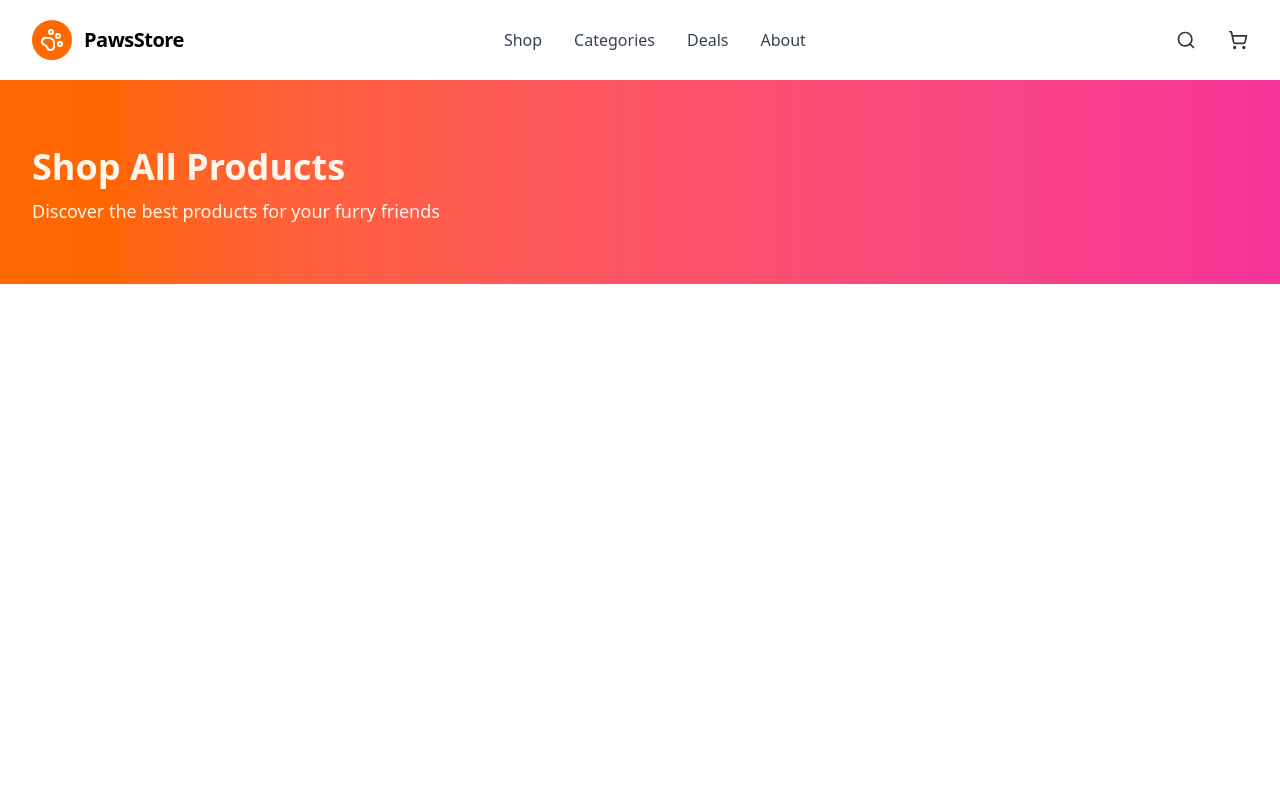
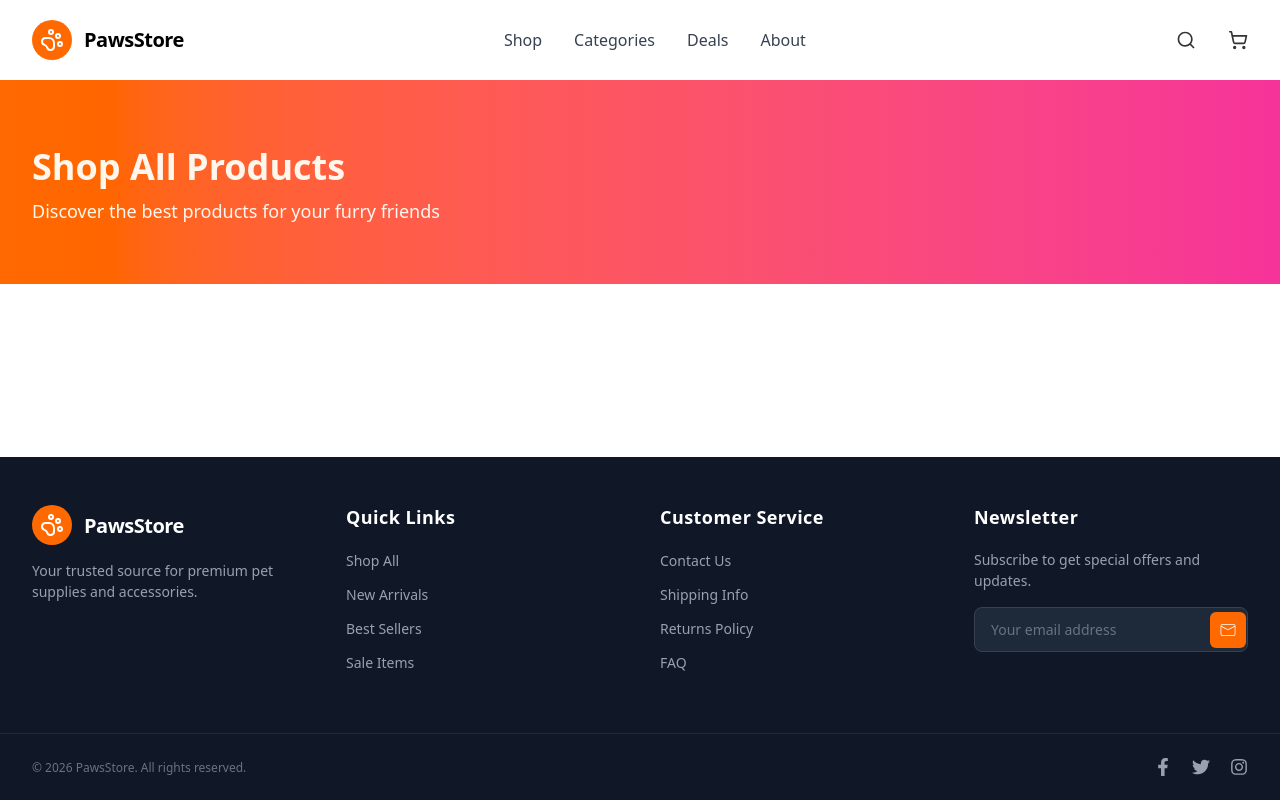
Before and after one commit to xiqudtt/PawsStore, a React (Vite) app: page / in a window 1280 px wide. Built offline with nearby package versions, Linux system fonts and the light colour scheme.

Commit message:
feat(ui): add footer

```diff
--- a/src/App.jsx
+++ b/src/App.jsx
@@ -1,11 +1,13 @@
 import './App.css'
 import { Header } from './components/header/header.jsx'
 import { About } from './components/about/about.jsx'
+import { Footer } from './components/footer/footer.jsx'
 function App() {
   return (
     <>
       <Header/>
 			<About/>
+			<Footer/>
     </>
   )
 }
--- /dev/null
+++ b/src/components/footer/footer.css
@@ -0,0 +1,274 @@
+.footer {
+  background: var(--color-gray-900);
+  color: var(--color-white);
+  font-family: var(--font-sans);
+  padding: 48px 0 24px;
+	position: fixed;
+	left: 0;
+	bottom: 0;
+	right: 0;
+  margin-top: auto;
+}
+
+.footer-container {
+  max-width: 1280px;
+  margin: 0 auto;
+  padding: 0 32px;
+  display: flex;
+  justify-content: space-between;
+  gap: 40px;
+}
+
+.footer-section {
+  flex: 1;
+}
+
+.logo-text {
+  padding-top: 15px;
+  color: var(--color-gray-400);
+  font-size: 14px;
+  line-height: 1.5;
+  margin: 0 0 16px 0;
+}
+
+.logo-section {
+  display: flex;
+  align-items: center;
+  gap: 12px;
+}
+
+.circle {
+  display: flex;
+  align-items: center;
+  justify-content: center;
+  width: 40px;
+  height: 40px;
+  background: var(--color-orange-500);
+  border-radius: 50%;
+}
+
+.LuPawPrint {
+  width: 24px;
+  height: 24px;
+  color: #ffffff;
+}
+
+.logo {
+  font-size: var(--text-xl);
+  font-weight: var(--font-weight-semibold);
+  color: var(--color-white);
+  letter-spacing: -0.5px;
+}
+
+.footer-heading {
+  font-size: 18px;
+  font-weight: var(--font-weight-semibold);
+  color: var(--color-white);
+  margin: 0 0 20px 0;
+  letter-spacing: var(--tracking-wide);
+}
+
+.footer-links {
+  list-style: none;
+  padding: 0;
+  margin: 0;
+}
+
+.footer-links li {
+  margin-bottom: 12px;
+}
+
+.footer-links a {
+  display: inline-flex;
+  align-items: center;
+  gap: 8px;
+  color: var(--color-gray-400);
+  text-decoration: none;
+  font-size: 14px;
+  transition: color 0.15s ease;
+}
+
+.footer-links a:hover {
+  color: var(--color-orange-500);
+}
+
+.newsletter-section {
+  flex: 1;
+}
+
+.newsletter-text {
+  color: var(--color-gray-400);
+  font-size: 14px;
+  line-height: 1.5;
+  margin: 0 0 16px 0;
+}
+
+.newsletter-form {
+  width: 100%;
+}
+
+.input-div {
+  position: relative;
+  display: flex;
+  align-items: center;
+  width: 100%;
+}
+
+.input-group {
+  flex: 1;
+  background: var(--color-gray-800);
+  border: 1px solid var(--color-gray-700);
+  border-radius: 8px;
+  transition: all 0.15s ease;
+}
+
+.input-group:focus-within {
+  border-color: var(--color-orange-500);
+  box-shadow: 0 0 0 2px rgba(249, 115, 22, 0.1);
+}
+
+.newsletter-input {
+  width: 100%;
+  padding: 12px 16px;
+  border: none;
+  background: transparent;
+  font-size: 14px;
+  font-family: var(--font-sans);
+  color: var(--color-white);
+  outline: none;
+  border-radius: 8px;
+}
+
+.newsletter-input::placeholder {
+  color: var(--color-gray-500);
+}
+
+.send-button {
+  position: absolute;
+  right: 2px;
+  background: var(--color-orange-500);;
+  border: none;
+  color: white;
+  cursor: pointer;
+  padding: 0;
+  border-radius: 6px;
+  display: flex;
+  align-items: center;
+  justify-content: center;
+  transition: all 0.15s ease;
+  width: 36px;
+  height: 36px;
+  font-size: 18px;
+}
+
+.send-button:hover {
+  opacity: 0.9;
+  transform: scale(1.02);
+}
+
+.send-button:active {
+  transform: scale(0.98);
+}
+
+.footer-bottom {
+  border-top: 1px solid var(--color-gray-800);
+  margin-top: 48px;
+  padding: 24px 32px 0;
+  display: flex;
+  justify-content: space-between;
+  align-items: center;
+}
+
+.footer-bottom p {
+  color: var(--color-gray-500);
+  font-size: 12px;
+  margin: 0;
+}
+
+.social-icons {
+  display: flex;
+  gap: 20px;
+  align-items: center;
+}
+
+.social-icon {
+  color: var(--color-gray-400);
+  font-size: 18px;
+  cursor: pointer;
+  transition: all 0.15s ease;
+}
+
+.social-icon:hover {
+  color: var(--color-orange-500);
+  transform: translateY(-2px);
+}
+
+@media (max-width: 768px) {
+  .footer {
+    padding: 40px 0 20px;
+  }
+
+  .footer-container {
+    flex-direction: column;
+    padding: 0 24px;
+    gap: 32px;
+  }
+
+  .footer-section {
+    text-align: center;
+  }
+
+  .footer-section:first-child {
+    text-align: left;
+  }
+
+  .logo-section {
+    justify-content: flex-start;
+  }
+
+  .footer-links a {
+    justify-content: center;
+  }
+
+  .footer-heading {
+    margin-bottom: 16px;
+  }
+
+  .footer-bottom {
+    margin-top: 32px;
+    padding: 20px 24px 0;
+    flex-direction: column;
+    gap: 16px;
+    text-align: center;
+  }
+
+  .social-icons {
+    justify-content: center;
+  }
+}
+
+@media (max-width: 480px) {
+  .footer {
+    padding: 32px 0 16px;
+  }
+
+  .footer-container {
+    padding: 0 16px;
+    gap: 28px;
+  }
+
+  .footer-bottom {
+    padding: 16px 16px 0;
+  }
+
+  .send-button {
+    width: 32px;
+    height: 32px;
+    font-size: 16px;
+    right: 2px;
+  }
+
+  .newsletter-input {
+    padding: 10px 16px;
+  }
+}
--- /dev/null
+++ b/src/components/footer/footer.jsx
@@ -0,0 +1,70 @@
+import './footer.css';
+import { CiMail } from "react-icons/ci";
+import { LuPawPrint } from "react-icons/lu";
+import { FaFacebookF, FaTwitter, FaInstagram } from "react-icons/fa";
+
+export const Footer = () => {
+  return (
+    <footer className="footer">
+      <div className="footer-container">
+        <div className="footer-section">
+          <div className="logo-section">
+            <div className="circle">
+              <LuPawPrint className="LuPawPrint"/>
+            </div>
+            <div className="logo">PawsStore</div>
+          </div>
+          <p className="logo-text">Your trusted source for premium pet supplies and accessories.</p>
+        </div>
+
+        <div className="footer-section">
+          <h3 className="footer-heading">Quick Links</h3>
+          <ul className="footer-links">
+            <li><a href="#">Shop All</a></li>
+            <li><a href="#">New Arrivals</a></li>
+            <li><a href="#">Best Sellers</a></li>
+            <li><a href="#">Sale Items</a></li>
+          </ul>
+        </div>
+
+        <div className="footer-section">
+          <h3 className="footer-heading">Customer Service</h3>
+          <ul className="footer-links">
+            <li><a href="#">Contact Us</a></li>
+            <li><a href="#">Shipping Info</a></li>
+            <li><a href="#">Returns Policy</a></li>
+            <li><a href="#">FAQ</a></li>
+          </ul>
+        </div>
+
+        <div className="footer-section newsletter-section">
+          <h3 className="footer-heading">Newsletter</h3>
+          <p className="newsletter-text">Subscribe to get special offers and updates.</p>
+          <form className="newsletter-form" onSubmit={(e) => e.preventDefault()}>
+            <div className='input-div'>
+              <div className="input-group">
+                <input
+                  type="email"
+                  placeholder="Your email address"
+                  className="newsletter-input"
+                />
+              </div>
+              <button type="submit" className="send-button" aria-label="Subscribe">
+                <CiMail />
+              </button>
+            </div>
+          </form>
+        </div>
+      </div>
+
+      <div className="footer-bottom">
+        <p>© 2026 PawsStore. All rights reserved.</p>
+        <div className="social-icons">
+          <FaFacebookF className="social-icon" />
+          <FaTwitter className="social-icon" />
+          <FaInstagram className="social-icon" />
+        </div>
+      </div>
+    </footer>
+  );
+};
--- a/src/components/header/header.css
+++ b/src/components/header/header.css
@@ -36,7 +36,7 @@
   color: #ffffff;
 }
 
-.logo {
+.header-logo {
   font-size: var(--text-xl);
   font-weight: var(--font-weight-semibold);
   color: #000000;
--- a/src/components/header/header.jsx
+++ b/src/components/header/header.jsx
@@ -11,7 +11,7 @@ export const Header = () => {
           <div className="circle">
             <LuPawPrint className="LuPawPrint"/>
           </div>
-          <div className="logo">PawsStore</div>
+          <div className="header-logo">PawsStore</div>
         </div>
         <nav className="nav-menu">
           <a href="#">Shop</a>
```
